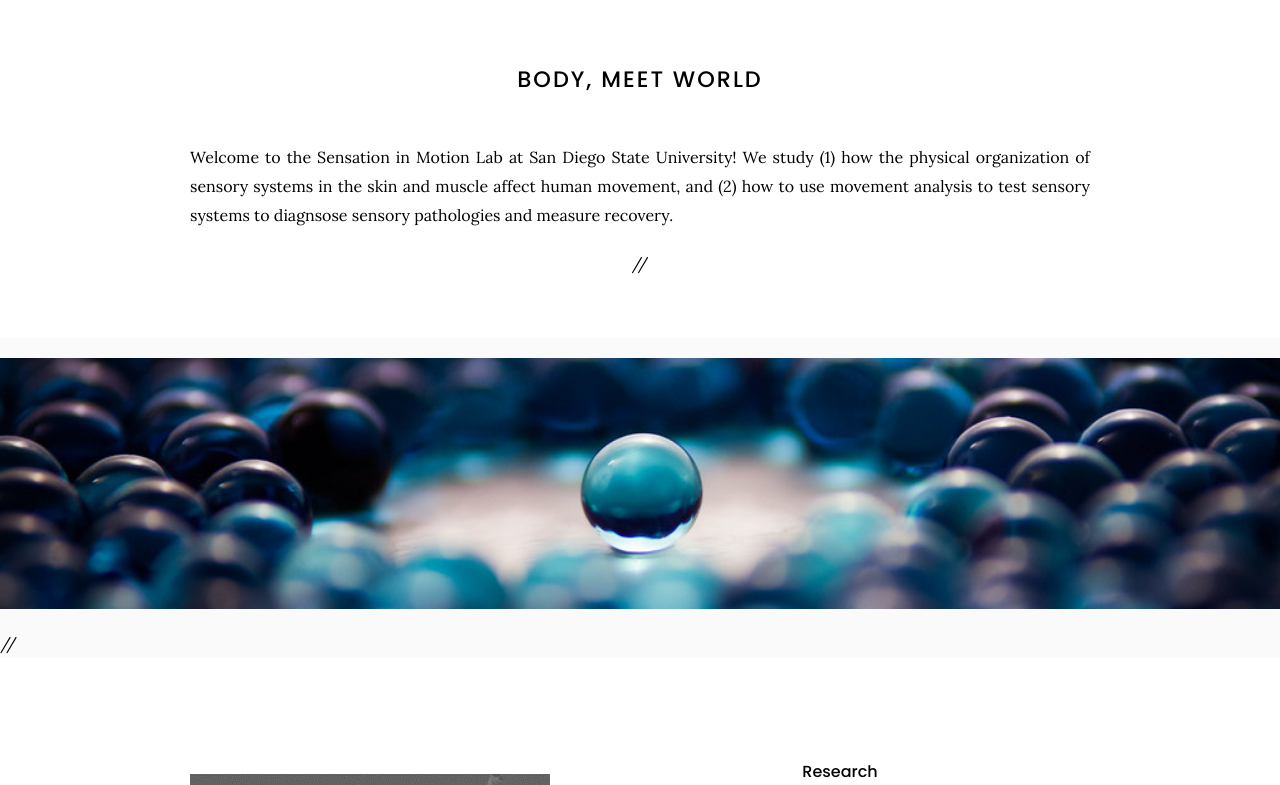
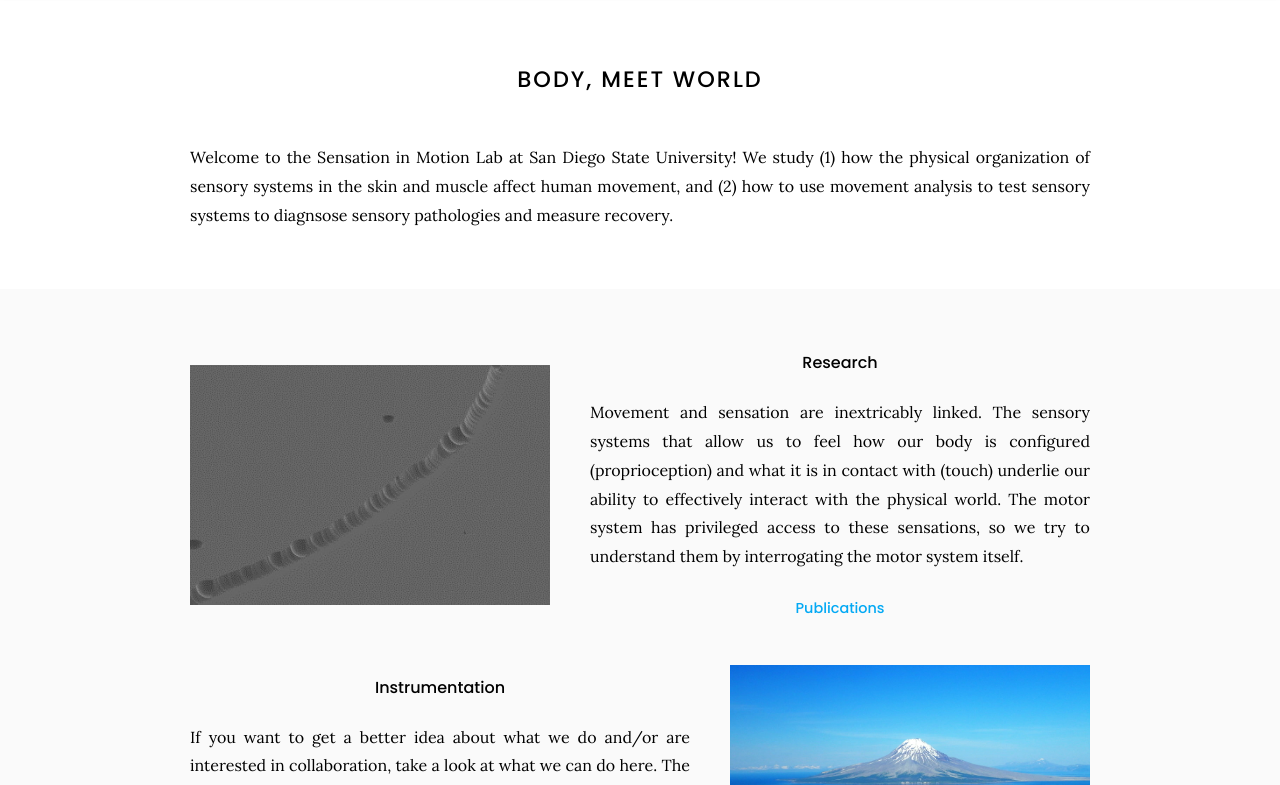
Before and after one commit to sensationinmotion/sensationinmotion.github.io, a Jekyll site: the page built from index.md, in a window 1280 px wide and 900 px high, cut to the strip 115-900 px from the top of the window. Built offline with Jekyll 4.4.1, drawn with Linux system fonts in a browser that asks for light colours.

Commit message:
Update index.md

```diff
--- a/index.md
+++ b/index.md
@@ -7,11 +7,7 @@ title: Home
 Welcome to the Sensation in Motion Lab at San Diego State University! We study (1) how the physical organization of sensory systems in the skin and muscle affect human movement, and (2) how to use movement analysis to test sensory systems to diagnsose sensory pathologies and measure recovery.
 
 {:.center}
-//
- {% include section.html full=true %}
 
- {% include banner.html image="images/banner.jpg" %}
-//
 {% include section.html %}
 
 {% capture text %}
```
